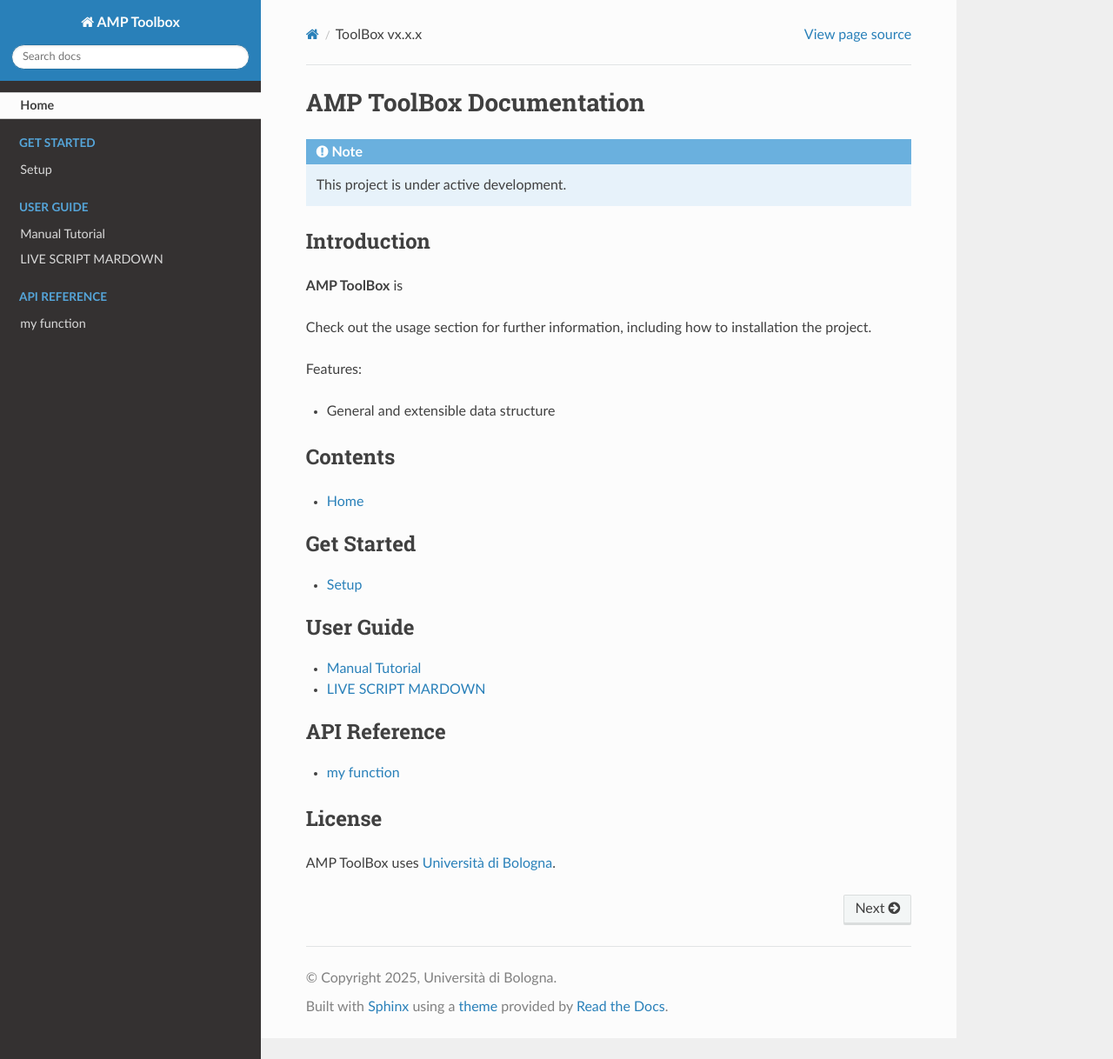
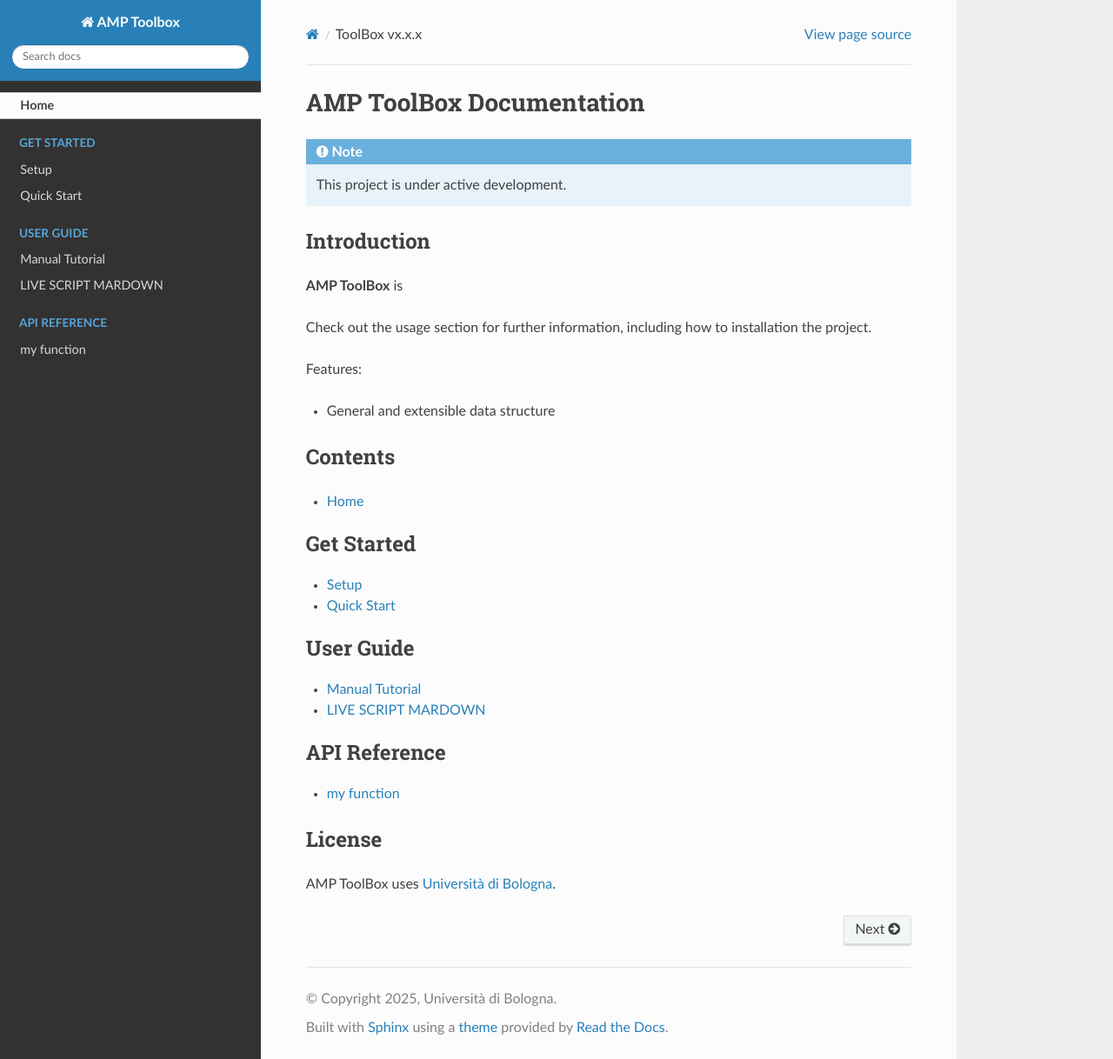
Before and after one commit to AndreaFrasson/ToolBox, a Sphinx documentation site: the page built from docs/source/index.rst, in a window 1280 px wide and 1218 px high. Shown: the whole window at 87% size. Built offline with Sphinx 7.4.7 and the Read the Docs theme 3.1.0, drawn with Linux system fonts in a browser that asks for light colours; pages that are not in the unit, such as notebooks, are missing from menus.

Commit message:
Update index.rst

```diff
--- a/docs/source/index.rst
+++ b/docs/source/index.rst
@@ -31,6 +31,7 @@
    :caption: Get Started
 
    get_started/setup
+   get_started/quick_start
 
 
 .. toctree::
```
